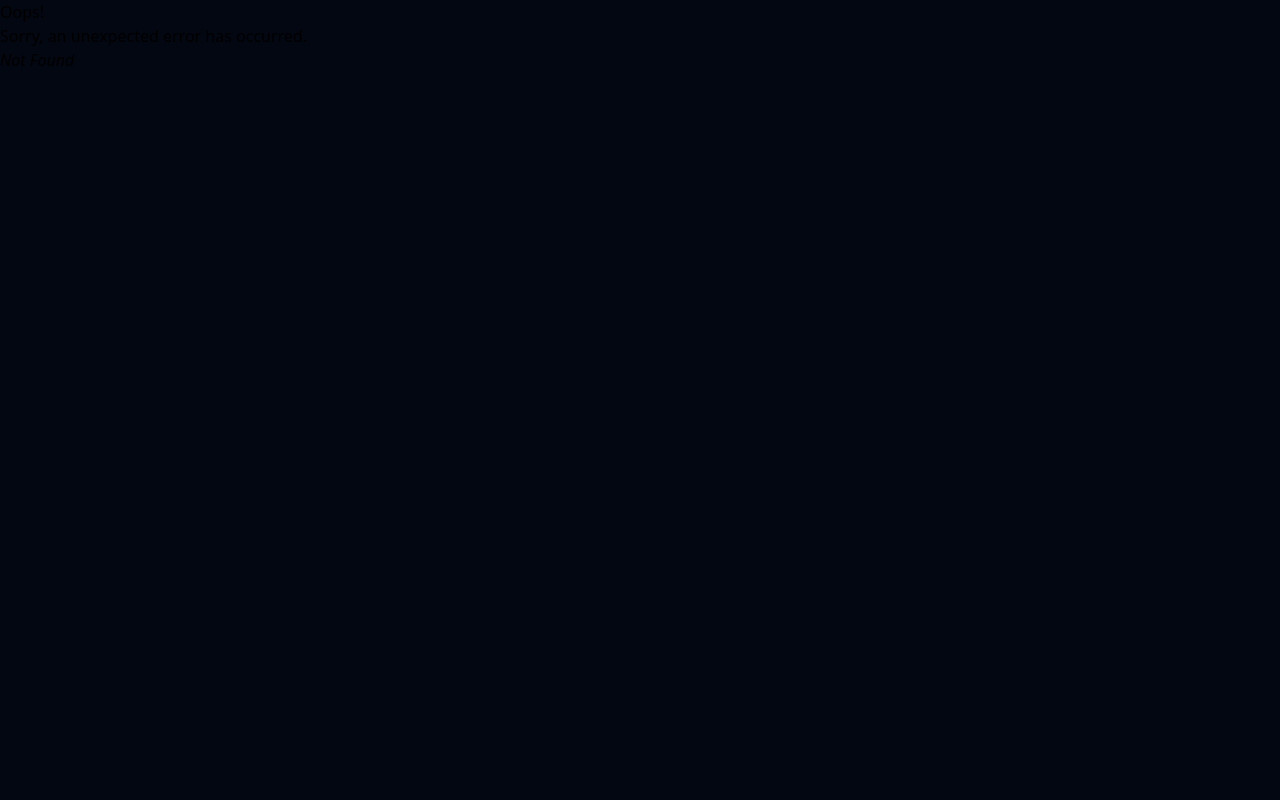
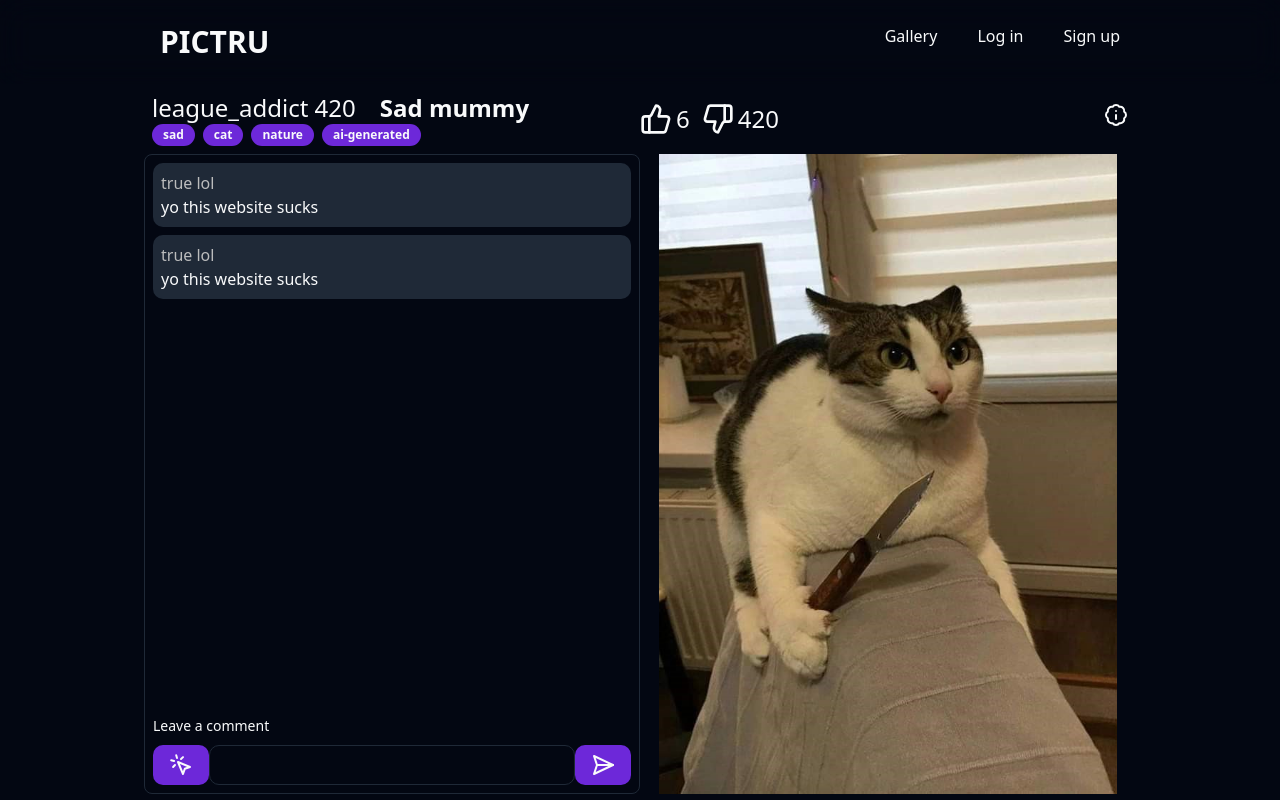
Before and after one commit to speravi/Pictru, a React (Vite) app in the folder Frontend/: page /gallery/image/1 in a window 1280 px wide. Before the commit this address had no page. Shown: the top 800 px of the page. Built offline with nearby package versions, Linux system fonts and the light colour scheme.

Commit message:
image view page

```diff
--- /dev/null
+++ b/Frontend/src/components/forms/CommentForm.tsx
@@ -0,0 +1,68 @@
+import { z } from "zod";
+import { zodResolver } from "@hookform/resolvers/zod";
+import { Link } from "react-router-dom";
+
+import {
+  Form,
+  FormControl,
+  FormField,
+  FormItem,
+  FormLabel,
+} from "@/components/ui/form";
+import { Input } from "@/components/ui/input";
+import { Button } from "@/components/ui/button";
+import { useForm } from "react-hook-form";
+import { RegisterValidation } from "@/lib/validation";
+import { MousePointerClick, SendHorizonal } from "lucide-react";
+
+const CommentForm = () => {
+  const formSchema = z.object({
+    comment: z.string().min(3, {
+      message: "Comment must be at least 3 characters.",
+    }),
+  });
+
+  const form = useForm<z.infer<typeof formSchema>>({
+    resolver: zodResolver(formSchema),
+    defaultValues: {
+      comment: "",
+    },
+  });
+
+  function onSubmit(values: z.infer<typeof formSchema>) {
+    //TODO: submit comment
+    console.log(values);
+  }
+
+  return (
+    <Form {...form}>
+      <form
+        onSubmit={form.handleSubmit(onSubmit)}
+        className="flex flex-col gap-5 w-full mt-4"
+      >
+        <FormField
+          control={form.control}
+          name="comment"
+          render={({ field }) => (
+            <FormItem>
+              <FormLabel>Leave a comment</FormLabel>
+              <div className="flex">
+                <Button type="submit">
+                  <MousePointerClick />
+                </Button>
+                <FormControl>
+                  <Input type="email" {...field} />
+                </FormControl>
+                <Button type="submit">
+                  <SendHorizonal />
+                </Button>
+              </div>
+            </FormItem>
+          )}
+        />
+      </form>
+    </Form>
+  );
+};
+
+export default CommentForm;
--- a/Frontend/src/components/forms/LoginForm.tsx
+++ b/Frontend/src/components/forms/LoginForm.tsx
@@ -19,8 +19,6 @@ const LoginForm = () => {
   const form = useForm<z.infer<typeof RegisterValidation>>({
     resolver: zodResolver(RegisterValidation),
     defaultValues: {
-      name: "",
-      username: "",
       email: "",
       password: "",
     },
@@ -43,12 +41,12 @@ const LoginForm = () => {
         >
           <FormField
             control={form.control}
-            name="username"
+            name="email"
             render={({ field }) => (
               <FormItem>
-                <FormLabel>Username</FormLabel>
+                <FormLabel>Email</FormLabel>
                 <FormControl>
-                  <Input type="text" {...field} />
+                  <Input type="email" {...field} />
                 </FormControl>
               </FormItem>
             )}
--- a/Frontend/src/components/forms/RegisterForm.tsx
+++ b/Frontend/src/components/forms/RegisterForm.tsx
@@ -21,7 +21,6 @@ const RegisterForm = () => {
   const form = useForm<z.infer<typeof RegisterValidation>>({
     resolver: zodResolver(RegisterValidation),
     defaultValues: {
-      name: "",
       username: "",
       email: "",
       password: "",
@@ -48,12 +47,27 @@ const RegisterForm = () => {
         >
           <FormField
             control={form.control}
-            name="name"
+            name="username"
             render={({ field }) => (
               <FormItem>
-                <FormLabel>Name</FormLabel>
+                <FormLabel>Username</FormLabel>
                 <FormControl>
                   <Input type="text" className="shadow-input" {...field} />
+                </FormControl>
+                <FormDescription>
+                  This is your public display name.
+                </FormDescription>
+              </FormItem>
+            )}
+          />
+          <FormField
+            control={form.control}
+            name="email"
+            render={({ field }) => (
+              <FormItem>
+                <FormLabel>Email</FormLabel>
+                <FormControl>
+                  <Input type="email" className="shadow-input" {...field} />
                 </FormControl>
                 <FormMessage />
               </FormItem>
@@ -61,16 +75,13 @@ const RegisterForm = () => {
           />
           <FormField
             control={form.control}
-            name="username"
+            name="password"
             render={({ field }) => (
               <FormItem>
-                <FormLabel>Username</FormLabel>
+                <FormLabel>Password</FormLabel>
                 <FormControl>
-                  <Input type="text" className="shadow-input" {...field} />
+                  <Input type="password" className="shadow-input" {...field} />
                 </FormControl>
-                {/* <FormDescription>
-                        This is your public display name.
-                        </FormDescription> */}
               </FormItem>
             )}
           />
--- /dev/null
+++ b/Frontend/src/components/ui/badge.tsx
@@ -0,0 +1,36 @@
+import * as React from "react"
+import { cva, type VariantProps } from "class-variance-authority"
+
+import { cn } from "@/lib/utils"
+
+const badgeVariants = cva(
+  "inline-flex items-center rounded-full border px-2.5 py-0.5 text-xs font-semibold transition-colors focus:outline-none focus:ring-2 focus:ring-ring focus:ring-offset-2",
+  {
+    variants: {
+      variant: {
+        default:
+          "border-transparent bg-primary text-primary-foreground hover:bg-primary/80",
+        secondary:
+          "border-transparent bg-secondary text-secondary-foreground hover:bg-secondary/80",
+        destructive:
+          "border-transparent bg-destructive text-destructive-foreground hover:bg-destructive/80",
+        outline: "text-foreground",
+      },
+    },
+    defaultVariants: {
+      variant: "default",
+    },
+  }
+)
+
+export interface BadgeProps
+  extends React.HTMLAttributes<HTMLDivElement>,
+    VariantProps<typeof badgeVariants> {}
+
+function Badge({ className, variant, ...props }: BadgeProps) {
+  return (
+    <div className={cn(badgeVariants({ variant }), className)} {...props} />
+  )
+}
+
+export { Badge, badgeVariants }
--- a/Frontend/src/main.tsx
+++ b/Frontend/src/main.tsx
@@ -7,6 +7,7 @@ import Login from './routes/login';
 import Register from './routes/register';
 import "./globals.css";
 import Gallery from './routes/gallery';
+import ImagePage from './routes/ImagePage';
 
 
 const router = createBrowserRouter([
@@ -27,6 +28,10 @@ const router = createBrowserRouter([
                 path: '/gallery',
                 element: <Gallery/>,
             },
+            {
+                path: '/gallery/image/:imageId',
+                element: <ImagePage/>,
+            },
         ]
 
     }
--- /dev/null
+++ b/Frontend/src/routes/ImagePage.tsx
@@ -0,0 +1,87 @@
+import CommentForm from "@/components/forms/CommentForm";
+import { Badge } from "@/components/ui/badge";
+import { ScrollArea } from "@/components/ui/scroll-area";
+import { BadgeInfoIcon, Scroll, ThumbsDown, ThumbsUp } from "lucide-react";
+
+export default function ImagePage() {
+  const imageData = {
+    id: 0,
+    title: "Sad mummy",
+    userName: "league_addict 420",
+    likeCount: 6,
+    dislikeCount: 420,
+    viewCount: 420,
+    comments: [
+      { id: 0, user: "true lol", comment: "yo this website sucks" },
+      { id: 0, user: "true lol", comment: "yo this website sucks" },
+    ],
+    tags: [0, 1, 2],
+    description:
+      "Lorem ipsum, dolor sit amet consectetur adipisicing elit. Distinctio et laboriosam tenetur delectus aliquam sint n ipsum, dolor sit amet consectetur adipisicing elit. Distinctio et laboriosam tenetur delectus aliquam sint non quis est dolo ipsum, dolor sit amet consectetur adipisicing elit. Distinctio et laboriosam tenetur delectus aliquam sint non quis est dolo ipsum, dolor sit amet consectetur adipisicing elit. Distinctio et laboriosam tenetur delectus aliquam sint non quis est dolo ipsum, dolor sit amet consectetur adipisicing elit. Distinctio et laboriosam tenetur delectus aliquam sint non quis est doloon quis est dolores, dolore sapiente officiis explicabo inventore quae maxime eum fugit aspernatur deserunt?",
+  };
+
+  return (
+    <div className="xl:px-36 px-12 flex flex-col text-foreground">
+      <div className="grid grid-cols-2 p-2">
+        <div className="col-span-1 flex flex-col">
+          <div className="flex gap-6 text-2xl">
+            <span>{imageData.userName}</span>
+            <span className="font-bold">{imageData.title}</span>
+          </div>
+          <div className="flex gap-2">
+            <Badge>sad</Badge>
+            <Badge>cat</Badge>
+            <Badge>nature</Badge>
+            <Badge>ai-generated</Badge>
+          </div>
+        </div>
+        <div className="col-span-1 flex self-center justify-between text-2xl">
+          <div className="flex gap-3">
+            <span className="flex gap-1">
+              <ThumbsUp className="h-full w-auto" />
+              {imageData.likeCount}
+            </span>
+            <span className="flex gap-1">
+              <ThumbsDown className="h-full w-auto" />
+              {imageData.dislikeCount}
+            </span>
+          </div>
+          <BadgeInfoIcon />
+        </div>
+      </div>
+
+      <div className=" h-screen">
+        <div className="flex md:flex-row flex-col-reverse h-4/5">
+          <div className="flex-1 ">
+            <div className="border border-border rounded-sm flex flex-col h-full justify-between">
+              {/* // TODO: each child must have a key */}
+              <ScrollArea>
+                {imageData.comments.map((comment) => (
+                  <div className="bg-muted p-2 m-2 rounded-md hover:brightness-110">
+                    <div className="brightness-75">{comment.user}</div>
+                    <div>{comment.comment}</div>
+                  </div>
+                ))}
+              </ScrollArea>
+
+              <div className="p-2">
+                <CommentForm />
+              </div>
+            </div>
+          </div>
+          <div className="flex-1 ">
+            <img
+              // src={"/assets/images/wide.bmp"}
+              src={"/assets/images/dangerfloof.jpg"}
+              className="w-auto h-full  m-auto object-scale-down"
+            />
+          </div>
+        </div>
+        <div className="border border-border h-64 p-2 mt-6">
+          <h6 className="font-bold">Description</h6>
+          <ScrollArea className="h-full">{imageData.description}</ScrollArea>
+        </div>
+      </div>
+    </div>
+  );
+}
--- a/Frontend/src/routes/gallery.tsx
+++ b/Frontend/src/routes/gallery.tsx
@@ -1,21 +1,32 @@
-import LoginForm from "@/components/forms/LoginForm";
 import { Button } from "@/components/ui/button";
-import { DropdownMenu, DropdownMenuContent, DropdownMenuItem, DropdownMenuTrigger } from "@/components/ui/dropdown-menu";
+import {
+  DropdownMenu,
+  DropdownMenuContent,
+  DropdownMenuItem,
+  DropdownMenuTrigger,
+} from "@/components/ui/dropdown-menu";
 import { ScrollArea, ScrollBar } from "@/components/ui/scroll-area";
-import { Binary, Brush, Car, ChevronDown, Laptop2, Leaf, Pizza, Rabbit, Scroll } from "lucide-react";
+import {
+  Brush,
+  Car,
+  ChevronDown,
+  Laptop2,
+  Leaf,
+  Pizza,
+  Rabbit,
+} from "lucide-react";
 
 export default function Gallery() {
   return (
     <div className="text-foreground m-auto w-9/12">
       <h1 className="text-3xl py-2">Gallery</h1>
-      <div className=" sticky top-0">
       <ScrollArea className="py-2 w-full whitespace-nowrap h-20" type="always">
         <div className="flex w-max gap-3 h-max">
           <DropdownMenu>
             <DropdownMenuTrigger>
               <Button>
-              New
-              <ChevronDown className="ml-2"/>
+                New
+                <ChevronDown className="ml-2" />
               </Button>
             </DropdownMenuTrigger>
             <DropdownMenuContent>
@@ -24,35 +35,34 @@ export default function Gallery() {
               <DropdownMenuItem>Best</DropdownMenuItem>
             </DropdownMenuContent>
           </DropdownMenu>
-          <Button variant={'default'}>
-            <Pizza className="mr-2"/>
+          <Button variant={"default"}>
+            <Pizza className="mr-2" />
             Food
           </Button>
-          <Button variant={'outline'}>
-            <Car className="mr-2"/>
+          <Button variant={"outline"}>
+            <Car className="mr-2" />
             Vehicle
           </Button>
-          <Button variant={'outline'}>
-            <Brush className="mr-2"/>
+          <Button variant={"outline"}>
+            <Brush className="mr-2" />
             Paintings
           </Button>
-          <Button variant={'outline'}>
-            <Laptop2 className="mr-2"/>
+          <Button variant={"outline"}>
+            <Laptop2 className="mr-2" />
             Digital art
           </Button>
-          <Button variant={'outline'}>
-            <Leaf className="mr-2"/>
+          <Button variant={"outline"}>
+            <Leaf className="mr-2" />
             Nature
           </Button>
-          <Button variant={'outline'}>
-            <Rabbit className="mr-2"/>
+          <Button variant={"outline"}>
+            <Rabbit className="mr-2" />
             Animals
           </Button>
         </div>
         <ScrollBar orientation="horizontal" />
       </ScrollArea>
 
-      </div>
       <div className="flex flex-col gap-6">
         <div className="bg-gray-900 w-36 h-36">hello</div>
         <div className="bg-gray-900 w-36 h-36">hello</div>
--- a/Frontend/src/routes/root.tsx
+++ b/Frontend/src/routes/root.tsx
@@ -2,9 +2,9 @@ import { Link, Outlet } from "react-router-dom";
 
 export default function Root() {
   return (
-    <div className="w-full h-full bg-background">
-      <div className="text-foreground">
-      <nav className="w-9/12 m-auto py-6 flex justify-between ">
+    <div className="">
+      <div className="text-foreground sticky top-0 z-20 backdrop-blur-lg">
+        <nav className="w-9/12 m-auto py-6 flex justify-between">
           <h1 className="font-bold text-3xl">
             <Link to={"/"}> PICTRU</Link>
           </h1>
@@ -14,7 +14,6 @@ export default function Root() {
             <Link to={"/register"}>Sign up</Link>
           </div>
         </nav>
-
       </div>
       <Outlet />
     </div>
--- a/Frontend/tailwind.config.js
+++ b/Frontend/tailwind.config.js
@@ -2,9 +2,6 @@
 module.exports = {
   darkMode: "selector",
   content: [
-    "./pages/**/*.{ts,tsx}",
-    "./components/**/*.{ts,tsx}",
-    "./app/**/*.{ts,tsx}",
     "./src/**/*.{ts,tsx}",
   ],
   prefix: "",
```
Lines whose indentation alone changed are shown as unchanged.
